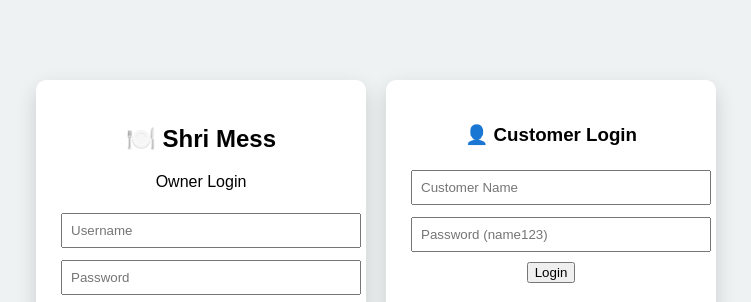
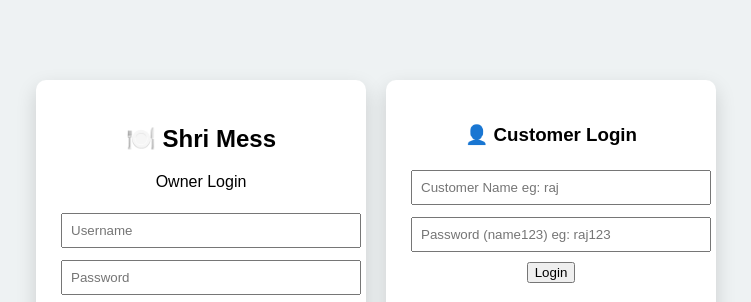
Before and after one commit to Shrivardhan3596/smart-mess-management-system, a React (Create React App) app: page / in a window 1280 px wide. Shown: the top 302 px of the page, without its empty margins (264-1015 px from the left). Built offline with nearby package versions, Linux system fonts and the light colour scheme.

Commit message:
Update input placeholders for customer login

```diff
--- a/src/CustomerLogin.js
+++ b/src/CustomerLogin.js
@@ -30,13 +30,13 @@ function CustomerLogin({ setPage, setCustomerData }) {
       <h3>👤 Customer Login</h3>
 
       <input
-        placeholder="Customer Name"
+        placeholder="Customer Name eg: raj"
         onChange={(e) => setName(e.target.value)}
       />
 
       <input
         type="password"
-        placeholder="Password (name123)"
+        placeholder="Password (name123) eg: raj123"
         onChange={(e) => setPassword(e.target.value)}
       />
 
```
